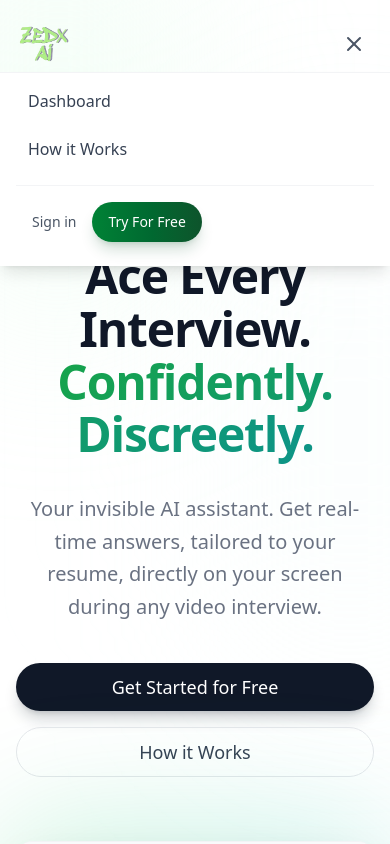
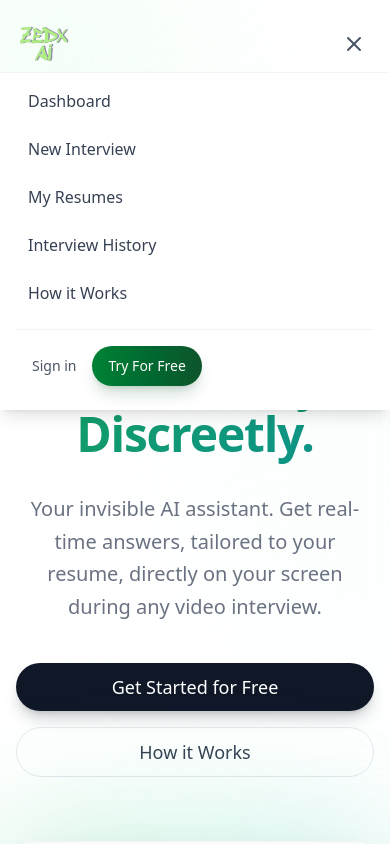
Before and after one commit to ziademad02153/ZEDX-AI-Assistant, a Next.js app: page / in a window 390 px wide. Both pictures are taken after a click on the button 354 px from the left and 44 px from the top of the page. Shown: the top 844 px of the page. Built offline with nearby package versions, Linux system fonts and the light colour scheme; no server answers.

Commit message:
Add all navigation links to mobile menu

```diff
--- a/src/components/navbar.tsx
+++ b/src/components/navbar.tsx
@@ -77,6 +77,27 @@ export function Navbar() {
                             onClick={() => setIsMenuOpen(false)}
                         >
                             Dashboard
+                        </Link>
+                        <Link
+                            href="/dashboard/new"
+                            className="block px-3 py-2 rounded-lg text-base font-medium text-gray-700 dark:text-gray-200 hover:bg-gray-50 dark:hover:bg-gray-800 hover:text-green-600 dark:hover:text-green-400"
+                            onClick={() => setIsMenuOpen(false)}
+                        >
+                            New Interview
+                        </Link>
+                        <Link
+                            href="/dashboard/resumes"
+                            className="block px-3 py-2 rounded-lg text-base font-medium text-gray-700 dark:text-gray-200 hover:bg-gray-50 dark:hover:bg-gray-800 hover:text-green-600 dark:hover:text-green-400"
+                            onClick={() => setIsMenuOpen(false)}
+                        >
+                            My Resumes
+                        </Link>
+                        <Link
+                            href="/dashboard/history"
+                            className="block px-3 py-2 rounded-lg text-base font-medium text-gray-700 dark:text-gray-200 hover:bg-gray-50 dark:hover:bg-gray-800 hover:text-green-600 dark:hover:text-green-400"
+                            onClick={() => setIsMenuOpen(false)}
+                        >
+                            Interview History
                         </Link>
                         <Link
                             href="/#features"
```
